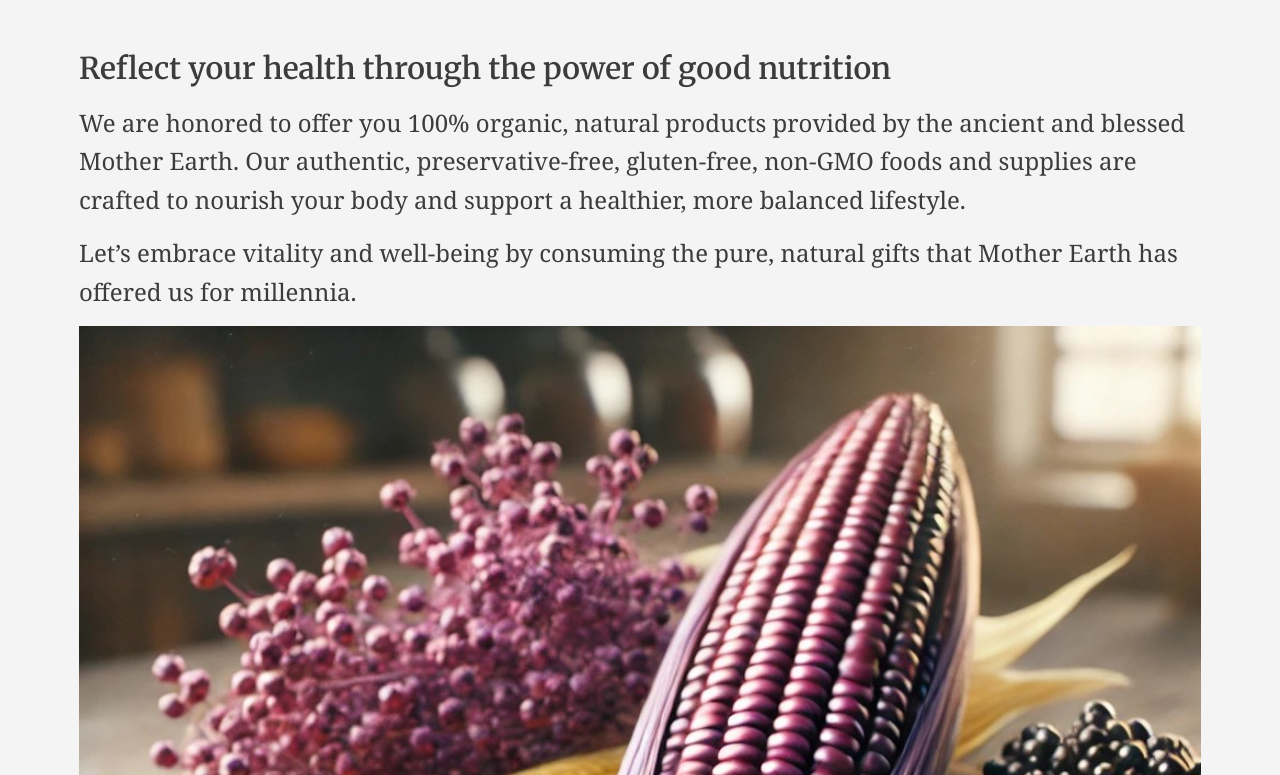
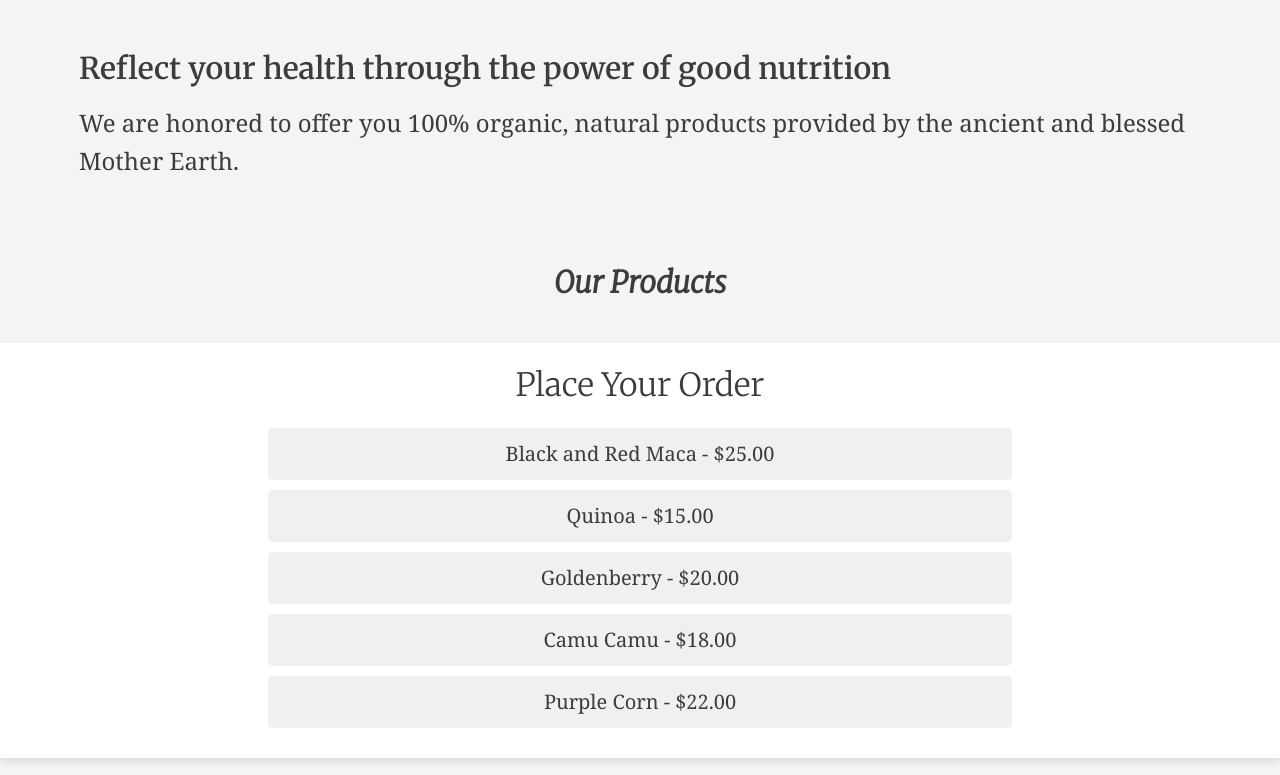
Before and after one commit to juanhev3/youhealthier, a website: page index.html in a window 1280 px wide. Shown: the part 805-1580 px from the top of the page. Drawn offline with nearby package versions, Linux system fonts and the light colour scheme.

Commit message:
Update index.html

```diff
--- a/index.html
+++ b/index.html
@@ -111,6 +111,40 @@
             text-overflow: ellipsis;
         }
 
+        #order-section {
+            background-color: #fff;
+            padding: 20px;
+            margin: 40px 0;
+            box-shadow: 0 4px 8px rgba(0, 0, 0, 0.1);
+        }
+
+        #order-section h1 {
+            text-align: center;
+            font-size: 32px;
+            margin-bottom: 20px;
+        }
+
+        ul.order-list {
+            list-style: none;
+            padding: 0;
+            width: 60%;
+            margin: 0 auto;
+        }
+
+        ul.order-list li {
+            padding: 10px;
+            margin: 10px 0;
+            background-color: #f0f0f0;
+            border-radius: 5px;
+            font-size: 20px;
+            cursor: pointer;
+            text-align: center;
+        }
+
+        ul.order-list li:hover {
+            background-color: #ddd;
+        }
+
         footer {
             position: relative;
             color: white;
@@ -161,7 +195,6 @@
     </style>
 </head>
 
-<!-- Add ID to the body for Home navigation -->
 <body id="home">
     <header class="site-header">
         <div class="container">
@@ -170,6 +203,7 @@
                     <li><a href="#home">Home</a></li>
                     <li><a href="#about-us">About</a></li>
                     <li><a href="#products">Products</a></li>
+                    <li><a href="#order">Order</a></li>
                     <li><a href="#contact-us">Contact</a></li>
                 </ul>
             </nav>
@@ -201,43 +235,26 @@
     <section id="about-us">
         <div class="container about-content">
             <h1><strong>Reflect your health through the power of good nutrition</strong></h1>
-            <p>We are honored to offer you 100% organic, natural products provided by the ancient and blessed Mother Earth. Our authentic, preservative-free, gluten-free, non-GMO foods and supplies are crafted to nourish your body and support a healthier, more balanced lifestyle.</p>
-            <p>Let’s embrace vitality and well-being by consuming the pure, natural gifts that Mother Earth has offered us for millennia.</p>
-            <img src="assets/img/3D_purple_corn_quinoa_maca_goldenberries.jpg" alt="About YouHealthier">
+            <p>We are honored to offer you 100% organic, natural products provided by the ancient and blessed Mother Earth.</p>
         </div>
     </section>
 
     <section id="products">
         <div class="container">
             <h1 class="header-txt">Our Products</h1>
-            <div class="product-list">
-                <div class="product-item">
-                    <img src="assets/img/Red_and_Black_Maca2.jpg" alt="Black and Red Maca">
-                    <h2>Black and Red Maca</h2>
-                    <p>Boosts stamina, energy, and supports hormonal balance.</p>
-                </div>
-                <div class="product-item">
-                    <img src="assets/img/Quinoa.jpeg" alt="Quinoa">
-                    <h2>Quinoa</h2>
-                    <p>Rich in protein, fiber, and essential amino acids.</p>
-                </div>
-                <div class="product-item">
-                    <img src="assets/img/GOLDENBERRY.jpeg" alt="Goldenberry">
-                    <h2>Goldenberry</h2>
-                    <p>Packed with antioxidants, supports digestion and eye health.</p>
-                </div>
-                <div class="product-item">
-                    <img src="assets/img/CAMU_CAMU.jpeg" alt="Camu Camu">
-                    <h2>Camu Camu</h2>
-                    <p>High in Vitamin C, strengthens immune system.</p>
-                </div>
-                <div class="product-item">
-                    <img src="assets/img/PURPLE_CORN.jpeg" alt="Purple Corn">
-                    <h2>Purple Corn</h2>
-                    <p>Rich in antioxidants, promotes heart health and reduces inflammation.</p>
-                </div>
-            </div>
         </div>
+    </section>
+
+    <!-- Order Section -->
+    <section id="order-section">
+        <h1>Place Your Order</h1>
+        <ul class="order-list">
+            <li onclick="alert('Black and Red Maca is under construction!')">Black and Red Maca - $25.00</li>
+            <li onclick="alert('Quinoa is under construction!')">Quinoa - $15.00</li>
+            <li onclick="alert('Goldenberry is under construction!')">Goldenberry - $20.00</li>
+            <li onclick="alert('Camu Camu is under construction!')">Camu Camu - $18.00</li>
+            <li onclick="alert('Purple Corn is under construction!')">Purple Corn - $22.00</li>
+        </ul>
     </section>
 
     <footer id="contact-us">
@@ -247,14 +264,12 @@
         </div>
     </footer>
 
-    <!-- Correct Up Arrow Linking to Home -->
     <a href="#home" class="cd-top">&#8679;</a>
 
     <script src="https://cdnjs.cloudflare.com/ajax/libs/jquery/3.2.1/jquery.js"></script>
     <script src="https://cdnjs.cloudflare.com/ajax/libs/slick-carousel/1.7.1/slick.js"></script>
     <script>
         $(document).ready(function () {
-            // Slider initialization
             $('.slider').slick({
                 infinite: true,
                 autoplay: true,
@@ -264,7 +279,6 @@
                 cssEase: 'linear'
             });
 
-            // Show or hide the up arrow based on scroll position
             $(window).scroll(function () {
                 if ($(this).scrollTop() > 100) {
                     $('.cd-top').fadeIn();
@@ -273,7 +287,6 @@
                 }
             });
 
-            // Smooth scrolling when clicking on navigation links
             $('a[href^="#"]').on('click', function (e) {
                 e.preventDefault();
                 $('html, body').animate({
```
